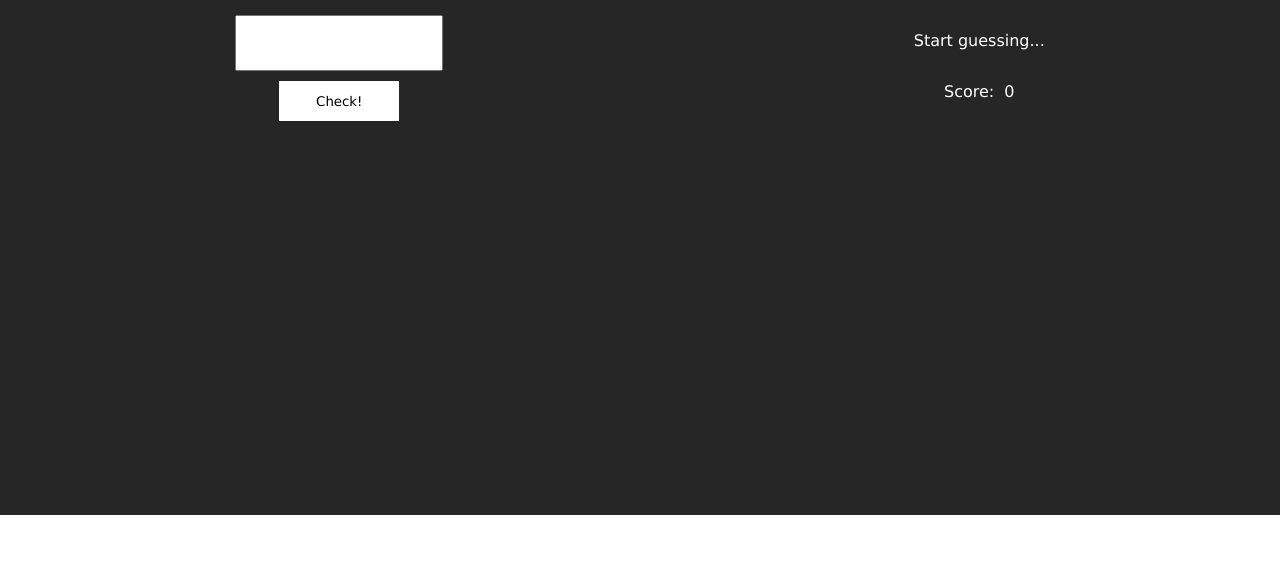
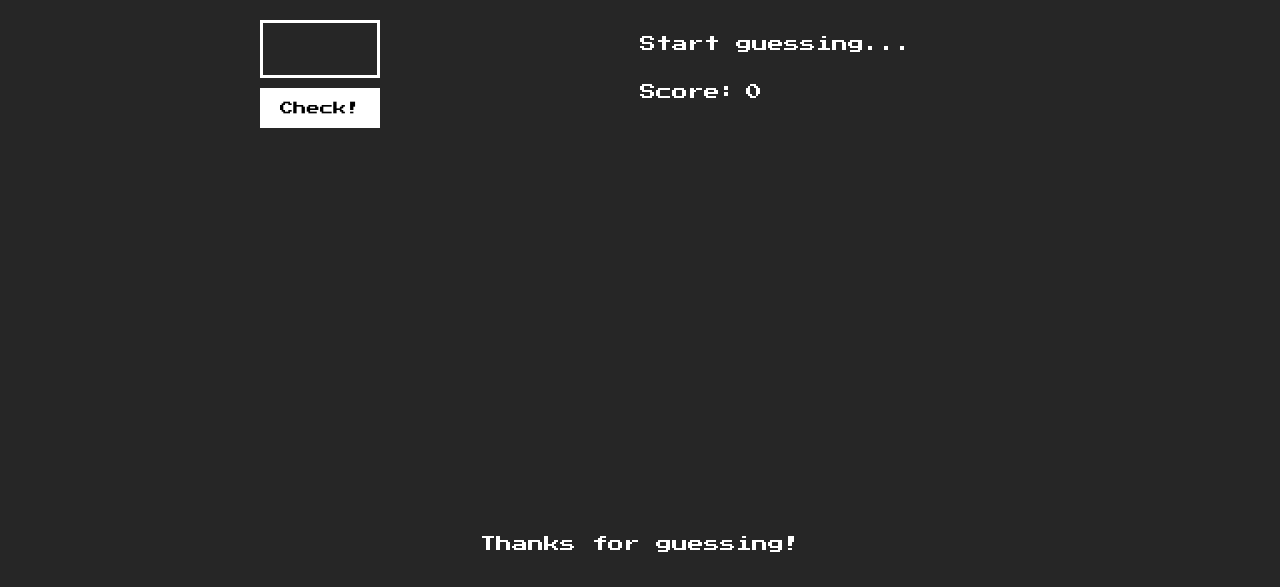
Before and after one commit to Alex1993pl/Excercise-guess-number, a plain HTML site: page index.html in a window 1280 px wide. Shown: the part 213-800 px from the top of the page. Drawn offline with Linux system fonts and the light colour scheme.

Commit message:
Improvements

```diff
--- a/index.html
+++ b/index.html
@@ -13,22 +13,22 @@
             </div>
         </header>
         <main>
-            <section class="interact-section1">
+            <section class="sec0">
                 <input id="inpt" class="typin" type="number">
                 <button class="check-button btext">Check!</button>
             </section>
-            <section class="interact-section">
-                <div class="sec">
+            <section>
+                <div class="sec1">
                     <p class="info-txt wtext communicate">Start guessing...</p>
                 </div>
-                <div class="sec">
+                <div class="sec2">
                     <p class="info-txt wtext">Score:</p>
                     <p class="score-txt wtext">0</p>
                 </div>
             </section>
         </main>
         <footer>
-
+            <p>Thanks for guessing!</p>
         </footer>
         <script src="script.js" type="text/javascript"></script>
     </body>
--- a/style.css
+++ b/style.css
@@ -1,3 +1,5 @@
+@import url(https://fonts.googleapis.com/css?family=Press+Start+2P&display=swap);
+
 :root {
     --dgray: #262626;
 }
@@ -13,32 +15,31 @@ header{
 
 body{
     margin: 0;
+    background-color: var(--dgray);
 }
 
 .wtext{
     color: white;
-    font-family:'Lucida Sans', 'Lucida Sans Regular', 'Lucida Grande', 'Lucida Sans Unicode', Geneva, Verdana, sans-serif;
+    font-family: 'Press Start 2P'
 }
 
 .btext{
     color: black;
-    font-family:'Lucida Sans', 'Lucida Sans Regular', 'Lucida Grande', 'Lucida Sans Unicode', Geneva, Verdana, sans-serif;
+    font-family: 'Press Start 2P'
 }
 
-.interact-section{
-    display: flex;
-    flex-flow: column;
-}
-
-.interact-section1{
+.sec0{
     display: flex;
     flex-flow: column;
     align-items: center;
 }
 
-.sec{
-    justify-content: center;
+.sec2{
     display: flex;
+}
+
+.sec1{
+    margin-bottom: 10px;
 }
 
 .score-txt{
@@ -47,7 +48,10 @@ body{
 
 input{
     height: 50px;
-    width: 200px;
+    width: 110px;
+    background-color: transparent;
+    border: 3px solid white;
+    color: white;
 }
 
 main{
@@ -56,14 +60,29 @@ main{
     background-color: var(--dgray);
     display: grid;
     height: 500px;
-    width: 100%;
-    grid-template-columns: 50%, 50%;
+    grid-template-columns: 1fr 1fr;
     grid-auto-flow: column;
+    border-top: 5px solid white;
+}
+
+footer{
+    background-color: var(--dgray);
+    height: 100%;
+}
+
+footer p {
+    color: white;
+    font-family: 'Press Start 2P';
+    text-align: center;
+}
+
+main::after{
+    background-color: var(--dgray);
 }
 
 .my-box{
     position: absolute;
-    margin-top: 150px;
+    margin-top: 155px;
     background-color: white;
     height: 50px;
     width: 150px;
@@ -75,11 +94,11 @@ main{
     font-weight: 700;
     height: 50px;
     margin: 0;
-    padding: 5px;
+    padding: 10px;
 }
 
 .again-button{
-    font-family:'Lucida Sans', 'Lucida Sans Regular', 'Lucida Grande', 'Lucida Sans Unicode', Geneva, Verdana, sans-serif;
+    font-family: 'Press Start 2P';
     background-color: white;
     border: 2px solid white;
     height: 40px;
@@ -93,10 +112,11 @@ main{
     text-align: center;
     font-size: 2rem;
     font-weight: 700;
+    font-family: 'Press Start 2P';
 }
 
 .check-button{
-    font-family:'Lucida Sans', 'Lucida Sans Regular', 'Lucida Grande', 'Lucida Sans Unicode', Geneva, Verdana, sans-serif;
+    font-family: 'Press Start 2P';
     background-color: white;
     border: 2px solid white;
     margin-top: 10px;
@@ -113,4 +133,5 @@ main{
 .guess{
     margin-top: 100px;
     color: white;
+    font-family: 'Press Start 2P';
 }
```
